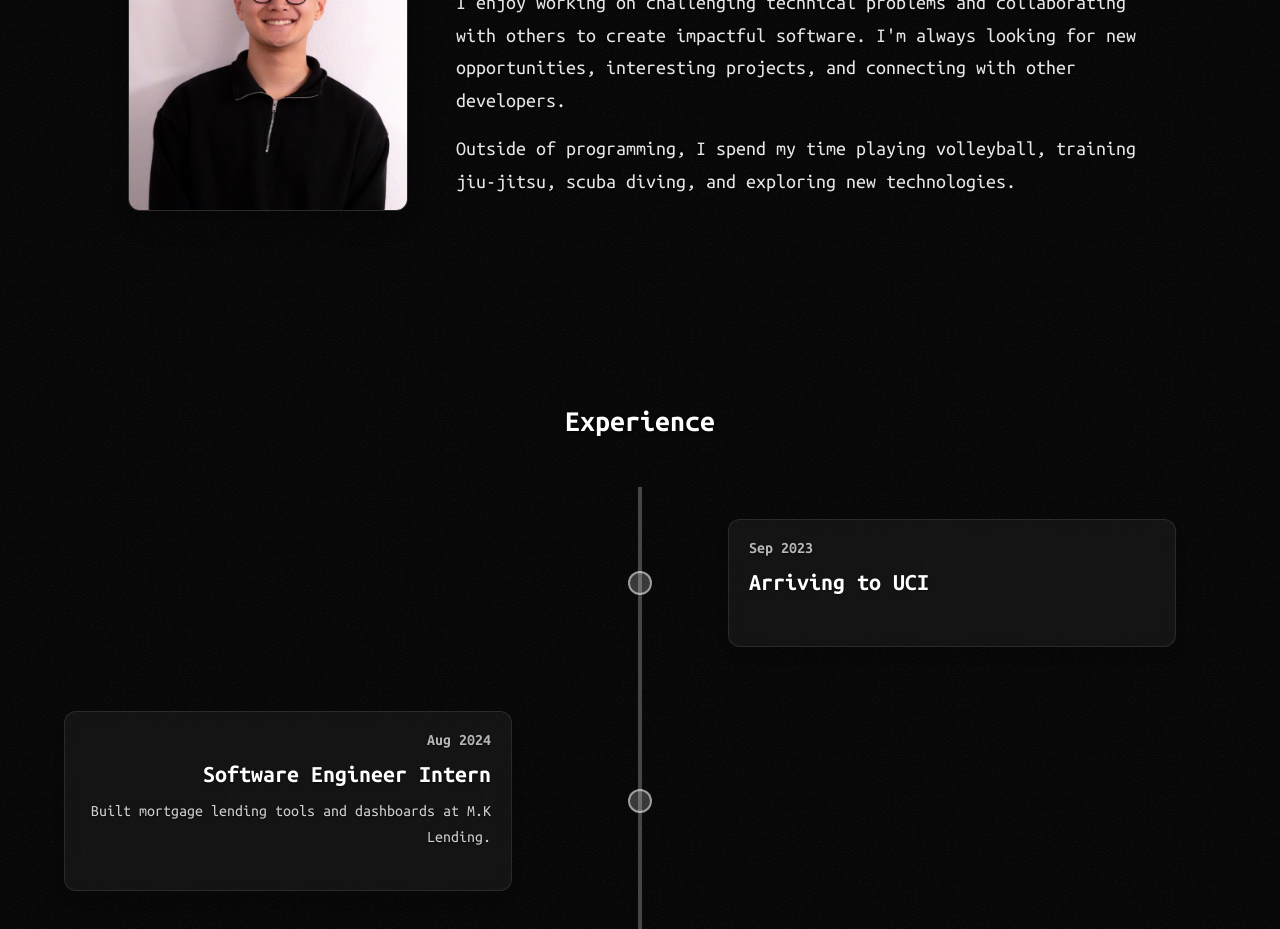
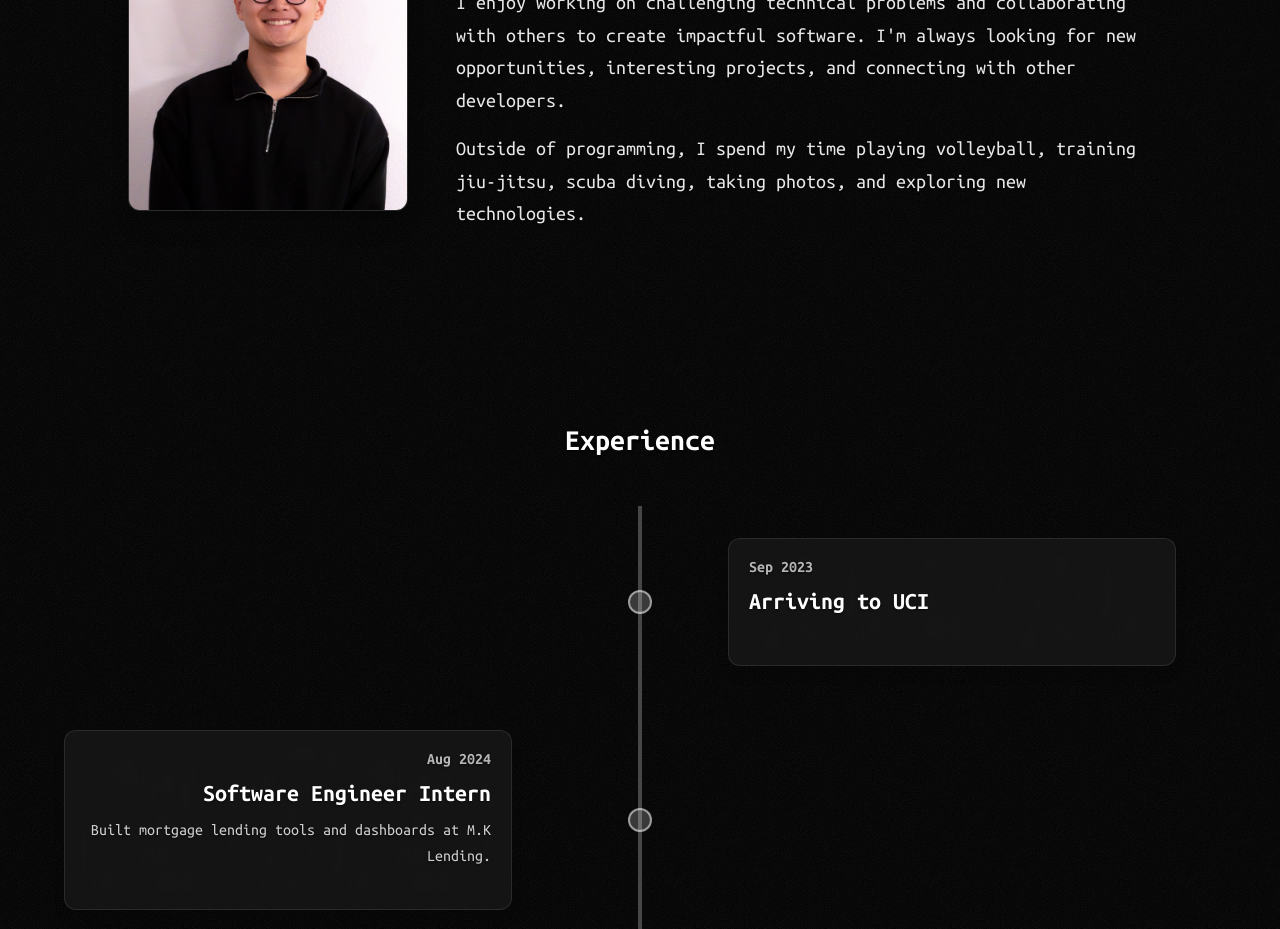
Before and after one commit to Cobby914/Personal_Website, a Next.js app: page /about in a window 1280 px wide. Shown: the part 1100-2029 px from the top of the page. Built offline with nearby package versions, Linux system fonts and the light colour scheme.

Commit message:
Added a sentence

```diff
--- a/components/about/AboutPageContent.jsx
+++ b/components/about/AboutPageContent.jsx
@@ -70,7 +70,7 @@ export default function AboutPageContent() {
                 </p>
                 <p>
                   Outside of programming, I spend my time playing volleyball,
-                  training jiu-jitsu, scuba diving, and exploring new technologies.
+                  training jiu-jitsu, scuba diving, taking photos, and exploring new technologies.
                 </p>
               </div>
             </AnimateOnScroll>
```
